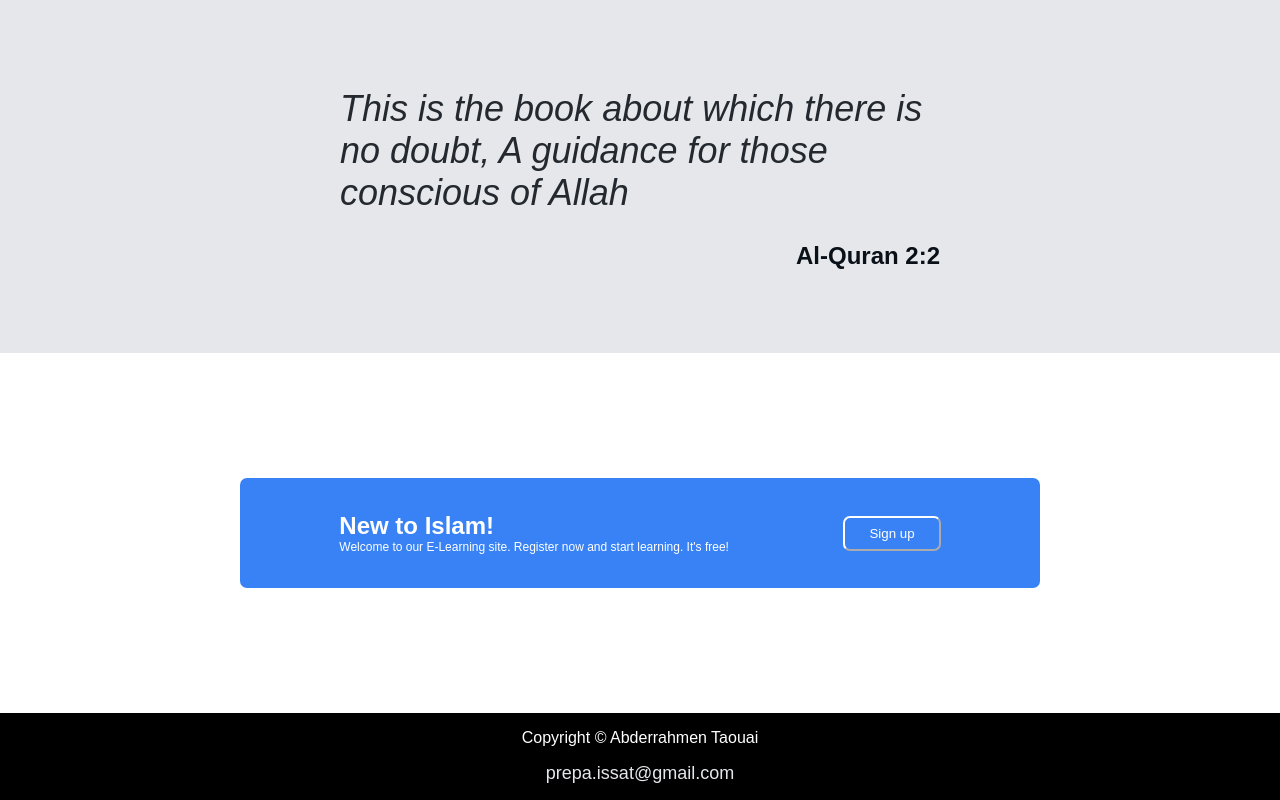
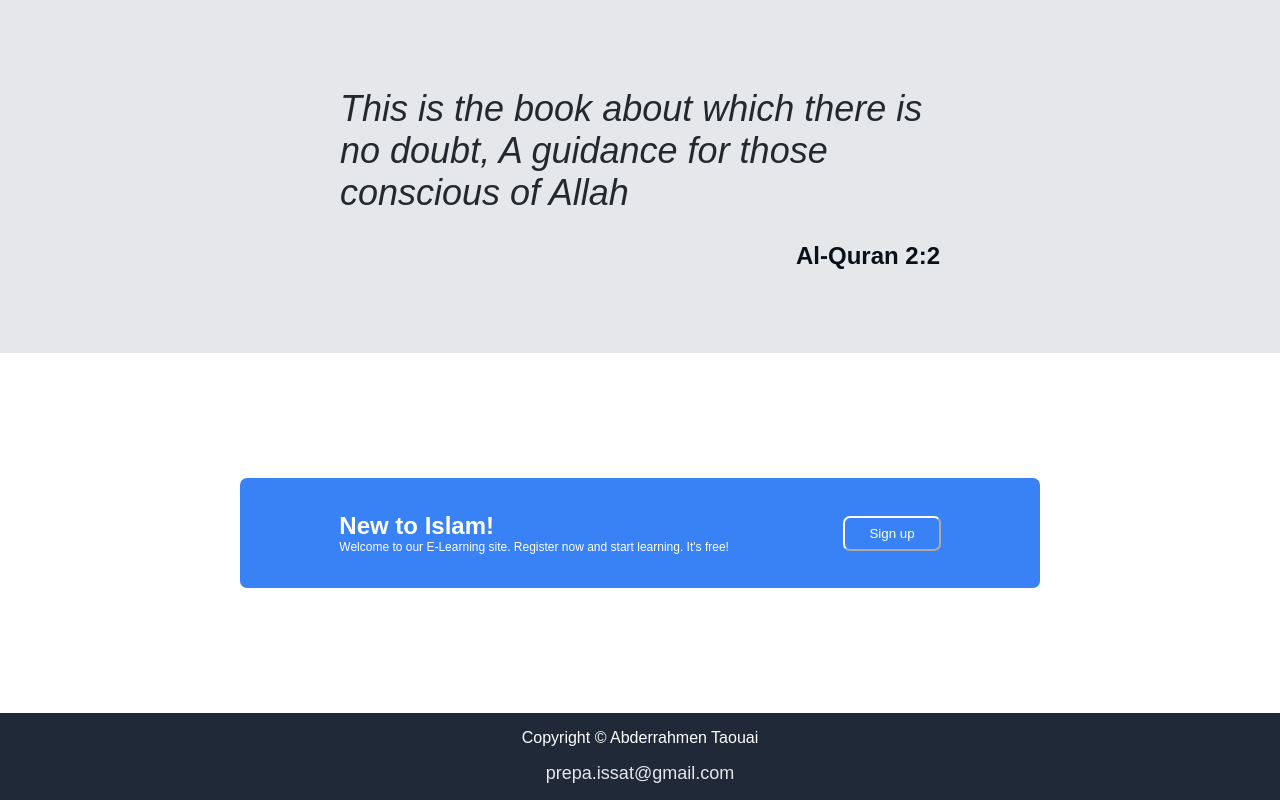
Before and after one commit to Abderrahmen-taouai/Project-Landing-Page, a plain HTML site: page index.html in a window 1280 px wide. Shown: the part 907-1707 px from the top of the page. Drawn offline with Linux system fonts and the light colour scheme.

Commit message:
footer-css

```diff
--- a/style.css
+++ b/style.css
@@ -227,6 +227,7 @@ color: white;
   color: white;
   gap: 4px;
   flex-direction: column;
+  background: #1F2937;
 }
 
 .author {
```
